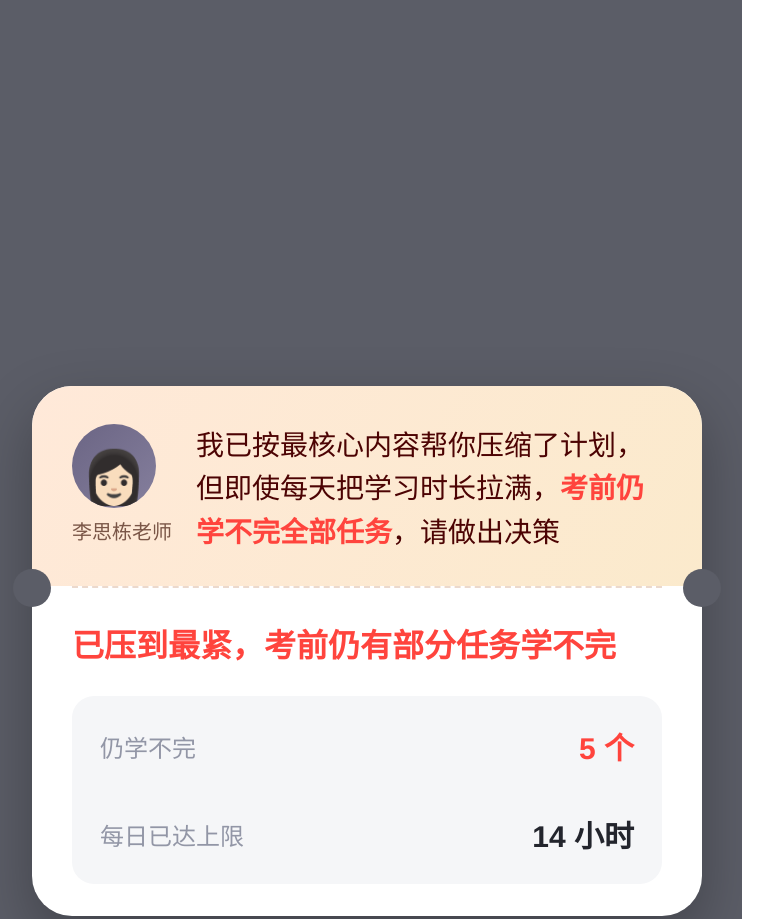
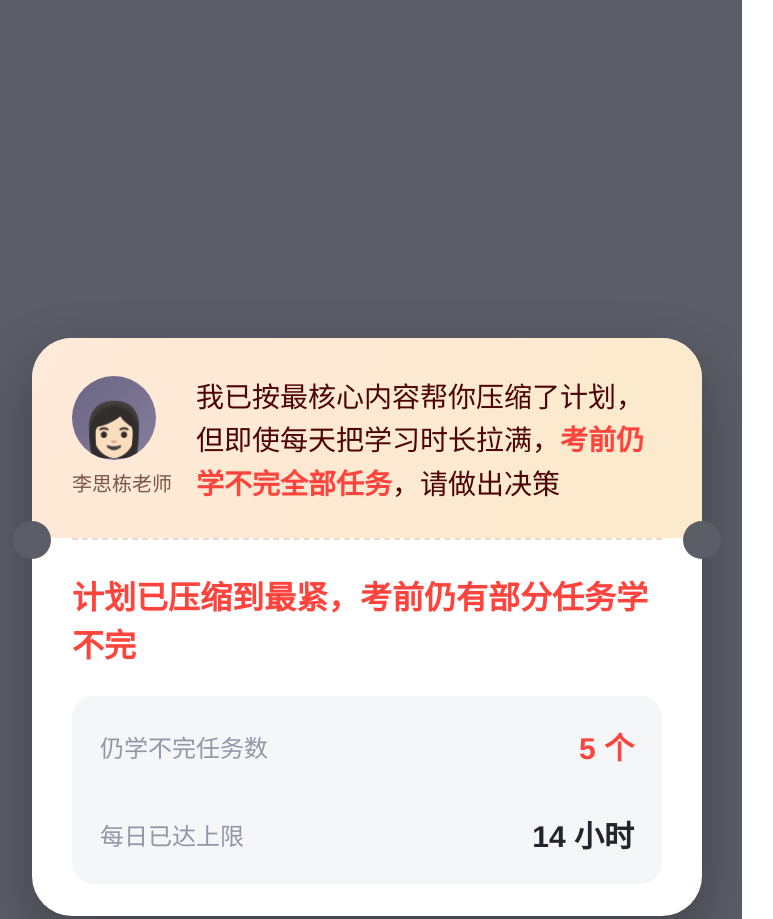
Before and after one commit to papago0506/my-site, a plain HTML site: page learning-plan-ui/dlg_final.html in a window 1280 px wide. Shown: the top 919 px of the page, without its empty margins (8-781 px from the left). Drawn offline with Linux system fonts and the light colour scheme.

Commit message:
style: 弹窗文案对齐PM更新的文案表

```diff
--- a/learning-plan-ui/dlg_final.html
+++ b/learning-plan-ui/dlg_final.html
@@ -27,9 +27,9 @@
   </div>
   <div class="divider"><span class="notch nl"></span><span class="notch nr"></span></div>
   <div class="body">
-    <div class="title">已压到最紧，考前仍有部分任务学不完</div>
+    <div class="title">计划已压缩到最紧，考前仍有部分任务学不完</div>
     <div class="statbox">
-      <div class="srow"><span class="k">仍学不完</span><span class="v coral">5 个</span></div>
+      <div class="srow"><span class="k">仍学不完任务数</span><span class="v coral">5 个</span></div>
       <div class="srow"><span class="k">每日已达上限</span><span class="v">14 小时</span></div>
     </div>
   </div>
```
